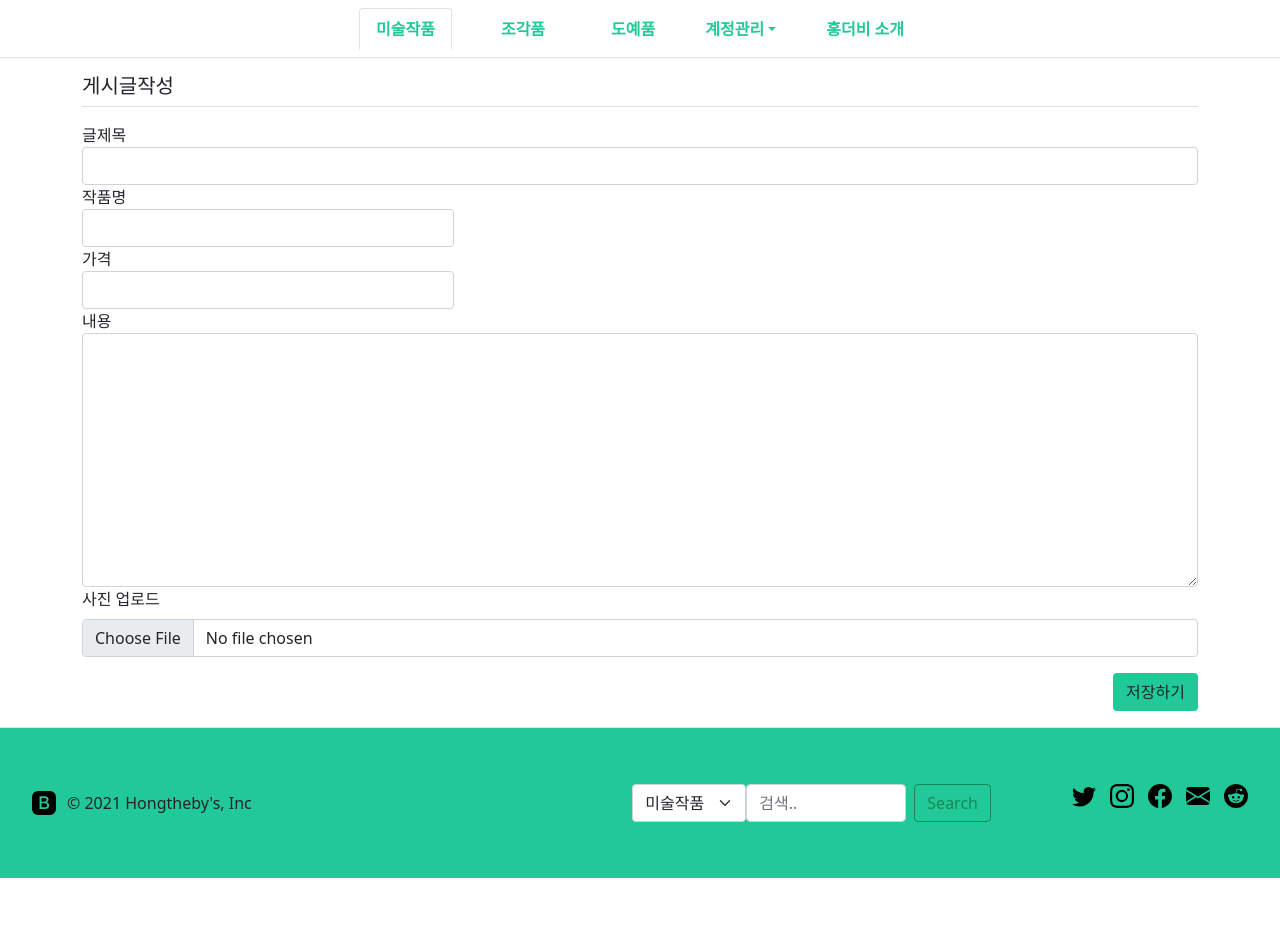
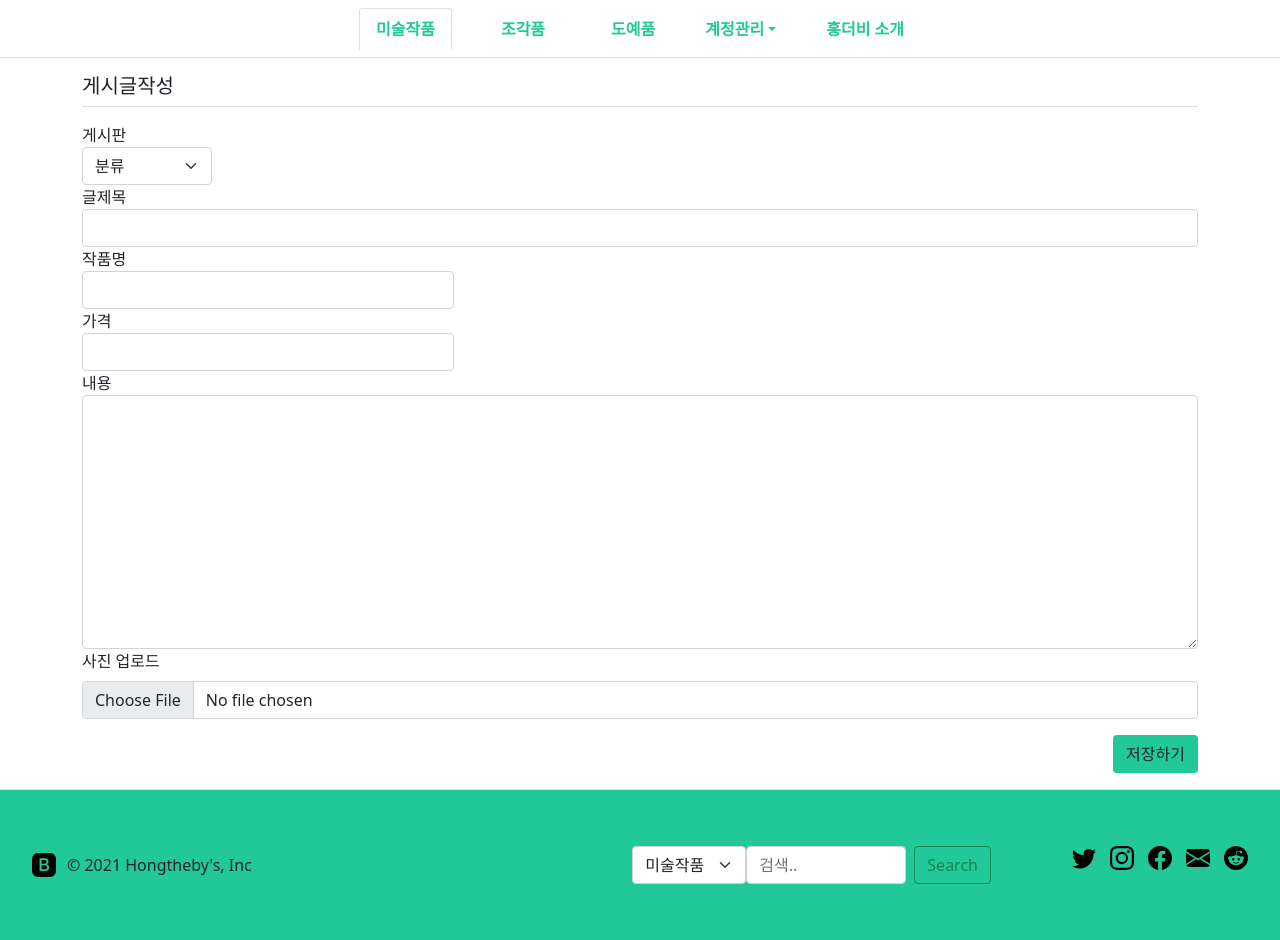
Before and after one commit to loco-co/Hongtheby, a Django app: page /art/item/create/ in a window 1280 px wide. Shown: the part 169-1109 px from the top of the page. Before the commit the page ends 1047 px from the top, so only its background shows below. Run offline with Django 3.2, Linux system fonts and the light colour scheme; a user stored in the database is signed in; some libraries are stand-ins or nearby versions.

Commit message:
게시글 분류 기능

```diff
--- a/art/forms.py
+++ b/art/forms.py
@@ -12,7 +12,7 @@ class ItemForm(forms.ModelForm):
             'content': '내용',
             'price': '가격',
             'image': '사진 업로드',
-            'category': '종류'
+            'category': '종류',
         }
 
 class CommentForm(forms.ModelForm):
--- a/art/views.py
+++ b/art/views.py
@@ -60,7 +60,7 @@ def item_create(request):
         subject = request.POST['subject']
         img = request.FILES['image']
         user = request.user
-        ca = request.POST['category']
+        ca = request.POST['s1']
         item = Item(
             title=title,
             content=content,
@@ -69,7 +69,7 @@ def item_create(request):
             subject=subject,
             image=img,
             author=user,
-            category=1,
+            category=ca,
         )
         item.save()
         return redirect('art:detail', item_id=item.id)
--- a/templates/art/item_form.html
+++ b/templates/art/item_form.html
@@ -17,34 +17,47 @@
             </div>
         {% endif %}
         <!-- 오류표시 End -->
+        <label for="s1">게시판</label>
+        <select class="form-select s1" style="width:130px" name="s1" aria-label="Default select example">
+            <option selected value="">분류</option>
+            <option value="1">미술작품</option>
+            <option value="2">조각품</option>
+            <option value="3">도예품</option>
+        </select>
+
         <div class="form-group">
             <label for="subject">글제목</label>
             <input type="text" class="form-control" name="subject" id="subject"
                    value="{{ form.subject.value|default_if_none:'' }}">
         </div>
+
         <div class="col-4">
             <label for="title">작품명</label>
             <input type="text" class="form-control" name="title" id="title"
                    value="{{ form.title.value|default_if_none:'' }}">
         </div>
+
         <div class="col-4">
             <label for="price">가격</label>
             <input type="text" class="form-control" name="price" id="price"
                    value="{{ form.price.value|default_if_none:'' }}">
         </div>
+
         <div class="form-group">
             <label for="content">내용</label>
             <textarea class="form-control" name="content"
                       id="content" rows="10">{{ form.content.value|default_if_none:'' }}</textarea>
         </div>
+
         <div class="mb-3">
             <label for="image" class="form-label">사진 업로드</label>
             <input type="file" class="form-control" name="image" id="image" >
         </div>
+
         <div align="right">
         <button type="submit" class="btn" style="background-color: #20c997;">저장하기</button>
         </div>
-        <input type="hidden" id="category" name="category" value="{{ form.c.value }}">
+        <input type="hidden" id="s1" name="s1" value="{{ s1 }}">
     </form>
 </div>
 {% endblock %}
@@ -52,14 +65,8 @@
 {% block script %}
 <script type='text/javascript'>
 $(document).ready(function(){
-    $("#btnradio1").on('click', function() {
-        $("#c").val(1);
-    });
-    $("#btnradio2").on('click', function() {
-        $("#c").val(2);
-    });
-    $("#btnradio3").on('click', function() {
-        $("#c").val(3);
+    $(".s1").on('change', function() {
+        $("#s1").val($(this).val());
     });
 });
 </script>
```
Also changed, not shown: db.sqlite3.
